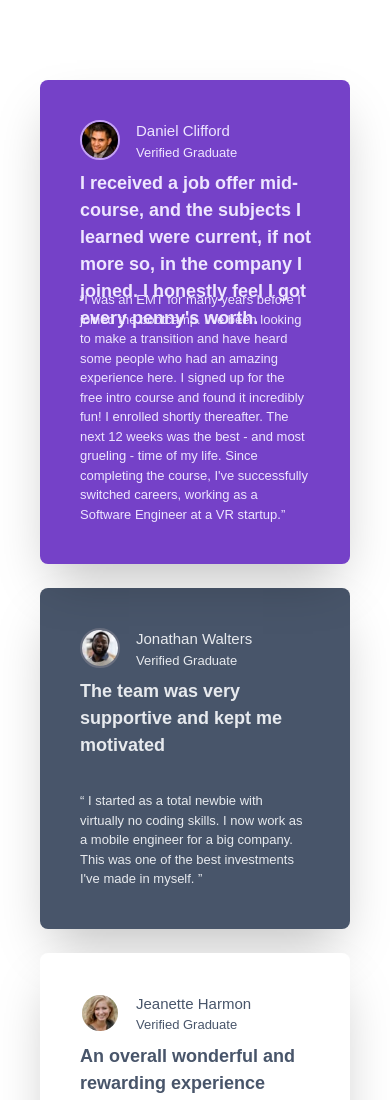
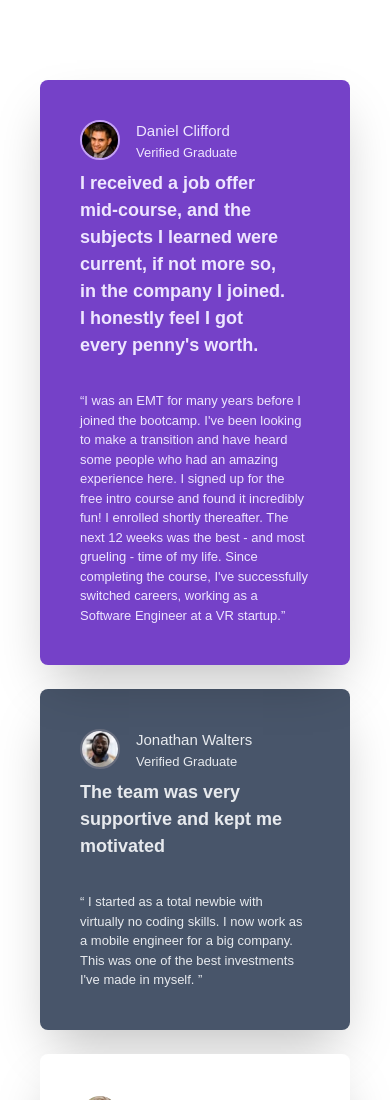
Before and after one commit to Chisomworlu12/Testimonials-solution, a website: page index.html in a window 390 px wide. Shown: the top 1100 px of the page. Drawn offline with Linux system fonts and the light colour scheme.

Commit message:
made responsive

```diff
--- a/index.html
+++ b/index.html
@@ -39,7 +39,7 @@
           <!--heading section-->
           <div>
             <h1
-              class="absolute z-10 barlow-semi-condensed-semibold text-[18px] text-purple-1 pr-5"
+              class="lg:absolute z-10 barlow-semi-condensed-semibold text-[18px] text-purple-1 pr-5"
             >
               I received a job offer mid-course, and the subjects I learned were
               current, if not more so, in the company I joined. I honestly feel
@@ -48,7 +48,7 @@
           </div>
           <!--paragraphy section-->
           <div>
-            <p class="mt-32 text-purple-1 barlow-semi-condensed-medium">
+            <p class="lg:mt-32 mt-8 text-purple-1 barlow-semi-condensed-medium">
               “I was an EMT for many years before I joined the bootcamp.
               I&apos;ve been looking to make a transition and have heard some
               people who had an amazing experience here. I signed up for the
```
Also changed, not shown: css/output.css, preview.jpg (added).
